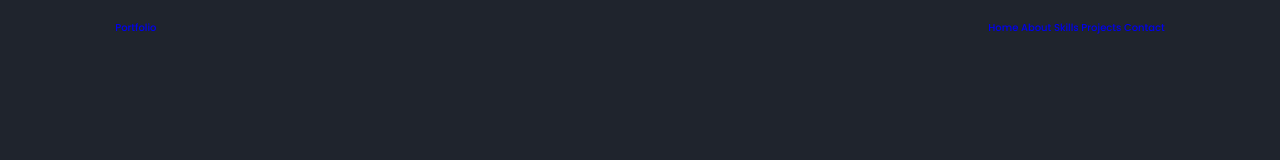
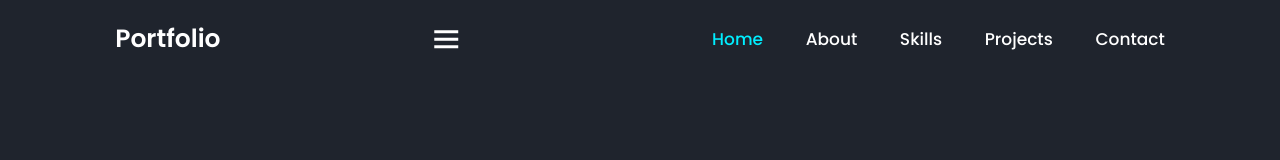
Before and after one commit to Emile0001/Portfolio, a plain HTML site: page index.html in a window 1280 px wide. Drawn offline with nearby package versions, Linux system fonts and the light colour scheme.

Commit message:
navbar done

```diff
--- a/index.html
+++ b/index.html
@@ -5,6 +5,10 @@
         <meta name="viewport" content="width=device-width, initial-scale=1.0" />
         <title>Portfolio</title>
         <!-- box icons -->
+        <link
+            href="https://unpkg.com/boxicons@2.1.4/css/boxicons.min.css"
+            rel="stylesheet"
+        />
         <!-- custom css -->
         <link rel="stylesheet" href="styles.css" />
     </head>
@@ -12,13 +16,22 @@
         <!-- header design -->
         <header class="header">
             <a href="#" class="logo">Portfolio</a>
+            <i class="bx bx-menu" id="menu-icon"></i>
             <nav class="navbar">
-                <a href="#home">Home</a>
+                <a href="#home" class="active">Home</a>
                 <a href="#about">About</a>
                 <a href="#skills">Skills</a>
                 <a href="#projects">Projects</a>
                 <a href="#contact">Contact</a>
             </nav>
         </header>
+        <!-- home section -->
+        <section class="home" id="home">
+            <div class="home-content">
+                <h3>Hello world, It's me</h3>
+                <h1>Emile Botes</h1>
+                <h3>And I am an aspiring Frontend Developer</h3>
+            </div>
+        </section>
     </body>
 </html>
--- a/styles.css
+++ b/styles.css
@@ -45,3 +45,26 @@ body {
     align-items: center;
     z-index: 100;
 }
+
+.logo {
+    font-size: 2.5rem;
+    color: var(--text-color);
+    font-weight: 600;
+    cursor: pointer;
+}
+
+.navbar a {
+    font-size: 1.7rem;
+    color: var(--text-color);
+    margin-left: 4rem;
+    transition: 0.3s;
+}
+
+& a:hover,
+a.active {
+    color: var(--main-color);
+}
+#menu-icon {
+    font-size: 3.6rem;
+    color: var(--text-color);
+}
```
